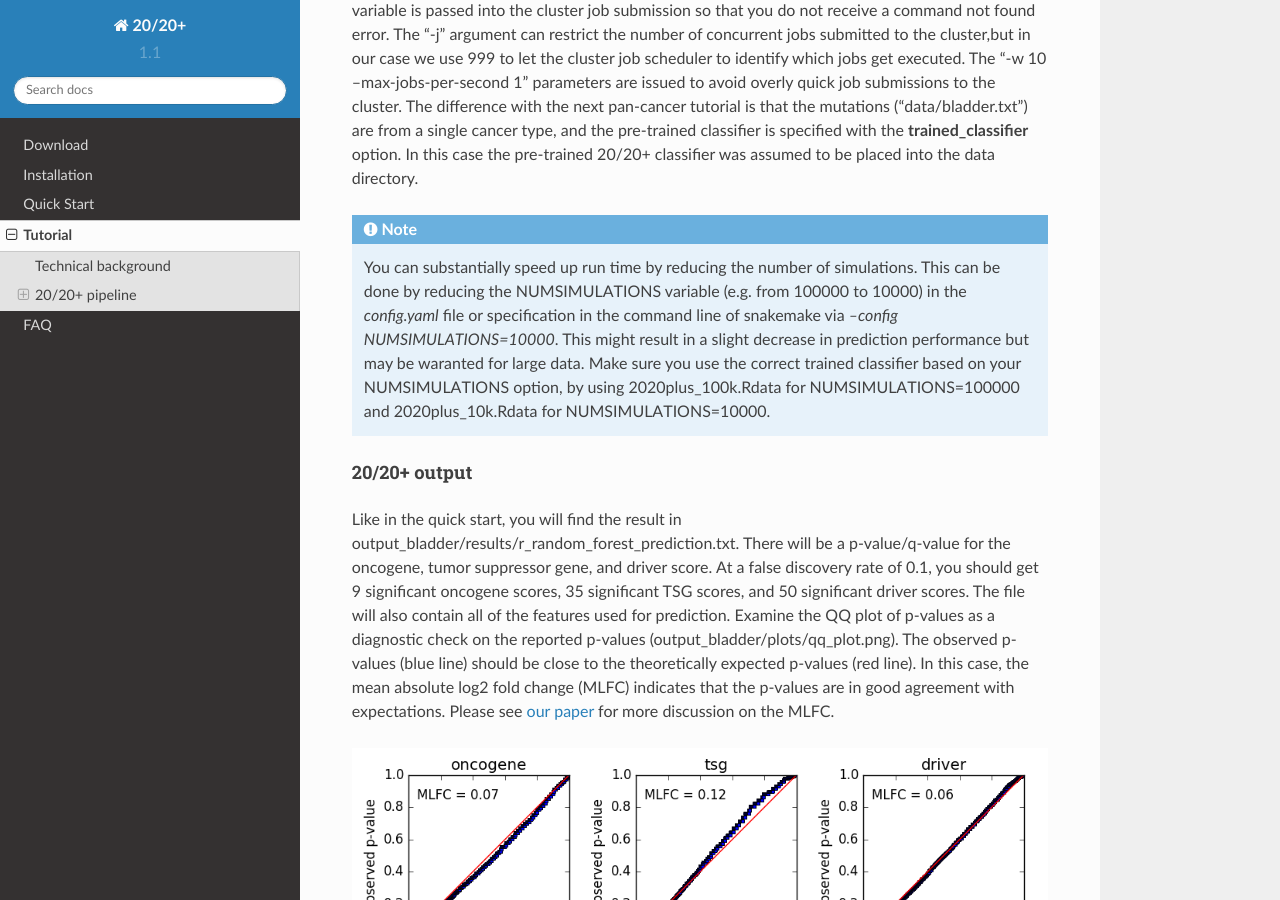
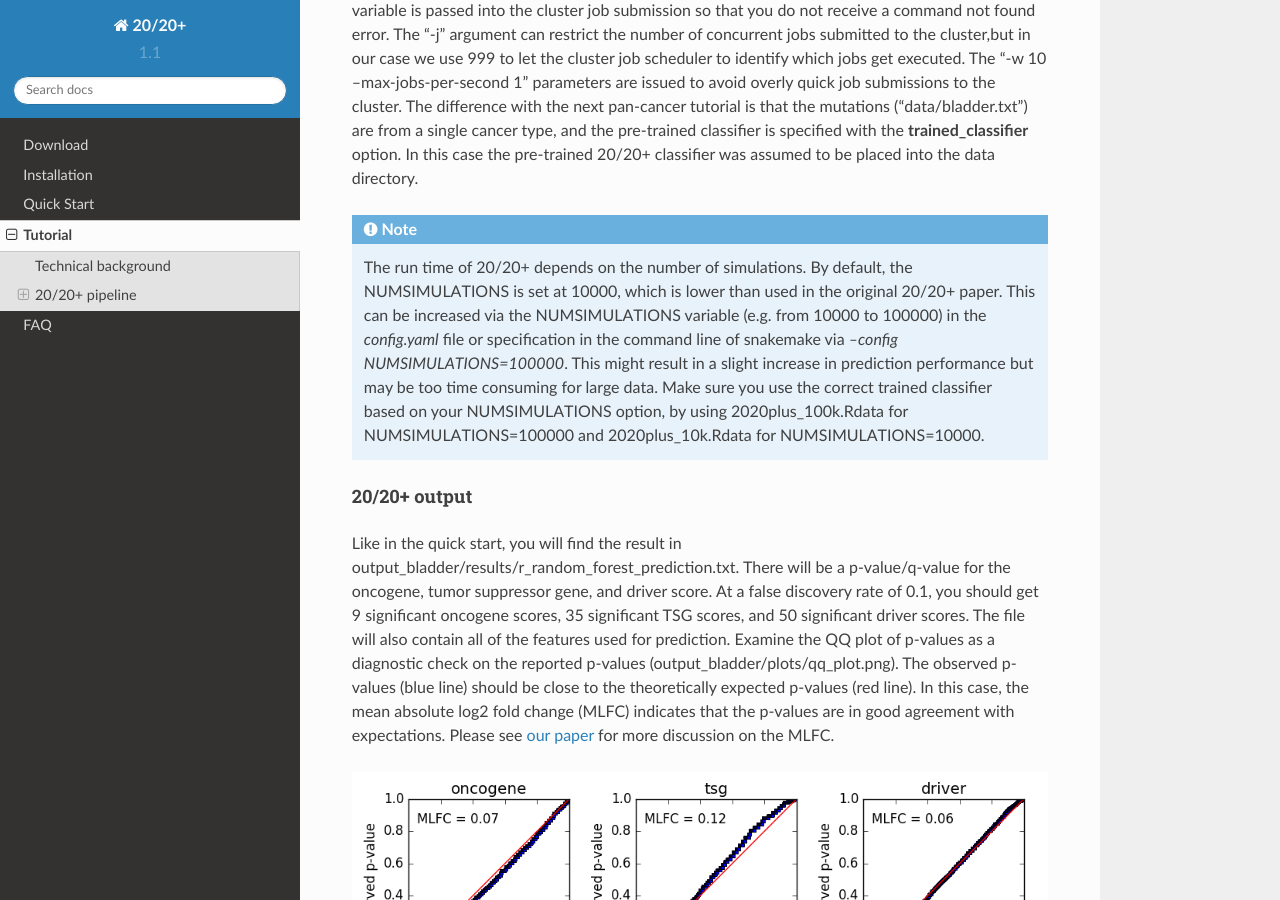
Before and after one commit to KarchinLab/2020plus, a Sphinx documentation site: the page built from doc/tutorial.rst, in a window 1280 px wide and 900 px high, scrolled down 2301 px. Built offline with Sphinx 7.4.7 and the Read the Docs theme 2.0.0, drawn with Linux system fonts in a browser that asks for light colours.

Commit message:
Updated docs to mention numsimulations is now 10k by default

```diff
--- a/doc/download.rst
+++ b/doc/download.rst
@@ -19,8 +19,8 @@ We have trained a 20/20+ classifier on pan-cancer data. This can be used to pred
 
 Current trained classifier (>= v1.1.0):
 
-* `2020plus_100k.Rdata <http://karchinlab.org/data/2020+/2020plus_100k.Rdata>`_ (NUMSIMULATIONS=100,000, recommended)
-* `2020plus_10k.Rdata <http://karchinlab.org/data/2020+/2020plus_10k.Rdata>`_ (NUMSIMULATIONS=10,000)
+* `2020plus_10k.Rdata <http://karchinlab.org/data/2020+/2020plus_10k.Rdata>`_ (NUMSIMULATIONS=10,000, default)
+* `2020plus_100k.Rdata <http://karchinlab.org/data/2020+/2020plus_100k.Rdata>`_ (NUMSIMULATIONS=100,000)
 
 Trained classifier for versions 1.0.0-1.0.3 (old):
 
--- a/doc/tutorial.rst
+++ b/doc/tutorial.rst
@@ -98,8 +98,9 @@ The "-w 10 --max-jobs-per-second 1" parameters are issued to avoid overly quick
 job submissions to the cluster.
 The difference with the next pan-cancer tutorial is that the mutations ("data/bladder.txt") are from a single cancer type, and the pre-trained classifier is specified with the **trained_classifier** option. In this case the pre-trained 20/20+ classifier was assumed to be placed into the data directory.
 
-.. note:: You can substantially speed up run time by reducing the number of simulations.
-          This can be done by reducing the NUMSIMULATIONS variable (e.g. from 100000 to 10000) in the `config.yaml` file or specification in the command line of snakemake via `--config NUMSIMULATIONS=10000`. This might result in a slight decrease in prediction performance but may be waranted for large data. Make sure you use the correct trained classifier based on your NUMSIMULATIONS option, by using 2020plus_100k.Rdata for NUMSIMULATIONS=100000 and 2020plus_10k.Rdata for NUMSIMULATIONS=10000.
+.. note:: The run time of 20/20+ depends on the number of simulations.
+          By default, the NUMSIMULATIONS is set at 10000, which is lower than used in the original 20/20+ paper.
+          This can be increased via the NUMSIMULATIONS variable (e.g. from 10000 to 100000) in the `config.yaml` file or specification in the command line of snakemake via `--config NUMSIMULATIONS=100000`. This might result in a slight increase in prediction performance but may be too time consuming for large data. Make sure you use the correct trained classifier based on your NUMSIMULATIONS option, by using 2020plus_100k.Rdata for NUMSIMULATIONS=100000 and 2020plus_10k.Rdata for NUMSIMULATIONS=10000.
 
 20/20+ output
 #############
```
